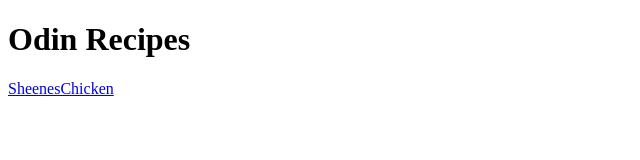
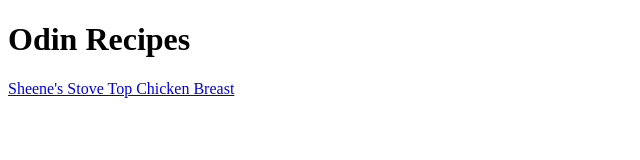
Before and after one commit to DyronPayne/odin-recipes, a plain HTML site: page index.html in a window 1280 px wide. Shown: the whole page, without its empty margins (0-640 px from the left). Drawn offline with Linux system fonts and the light colour scheme.

Commit message:
Add files via upload

```diff
--- a/index.html
+++ b/index.html
@@ -19,6 +19,6 @@
 
         <script src="" async defer></script>
         <h1>Odin Recipes</h1>
-          <a href="recipes/SheenesChicken.html">SheenesChicken</a>
+          <a href="recipes/SheenesChicken.html">Sheene's Stove Top Chicken Breast</a>
     </body>
 </html>
```
